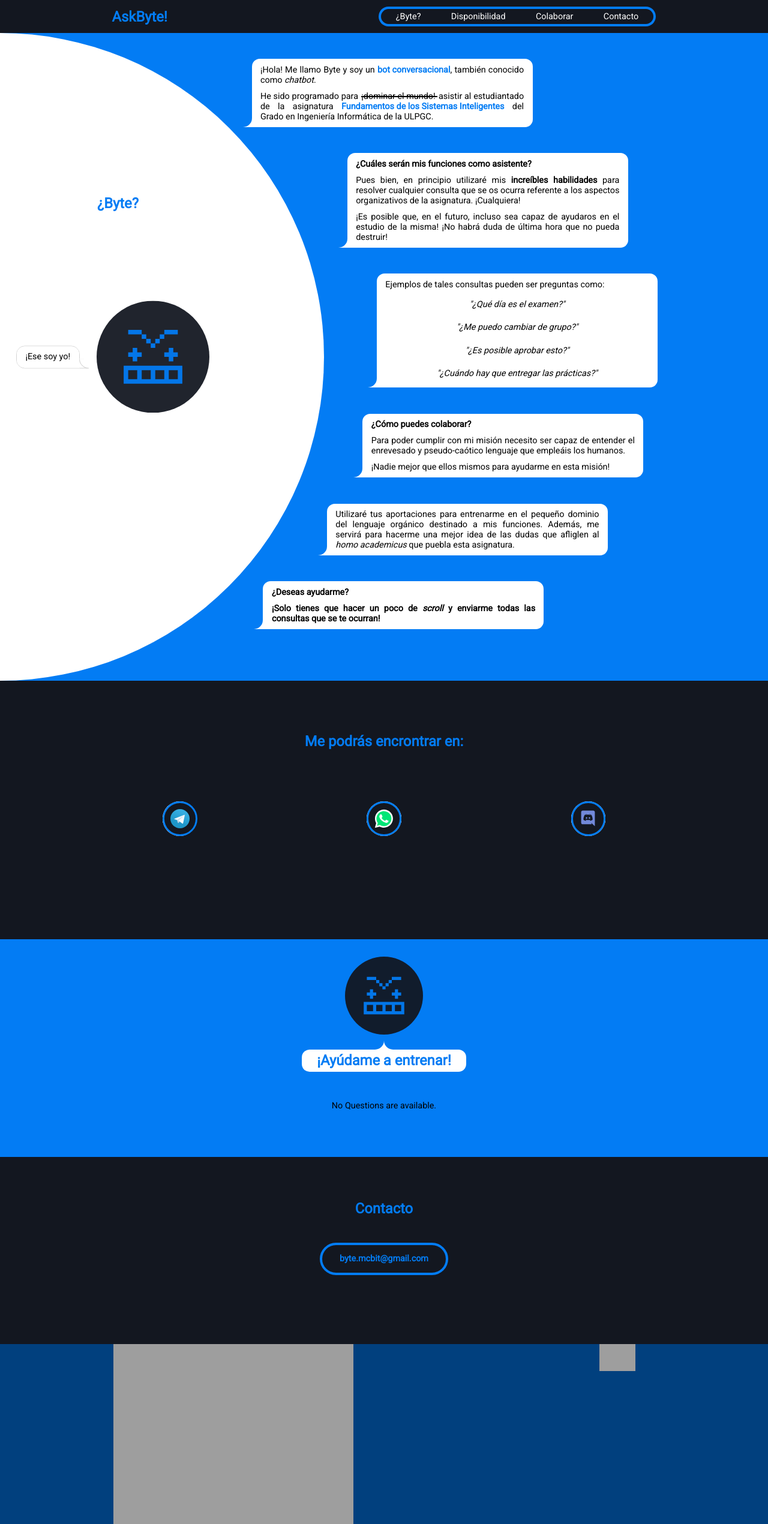
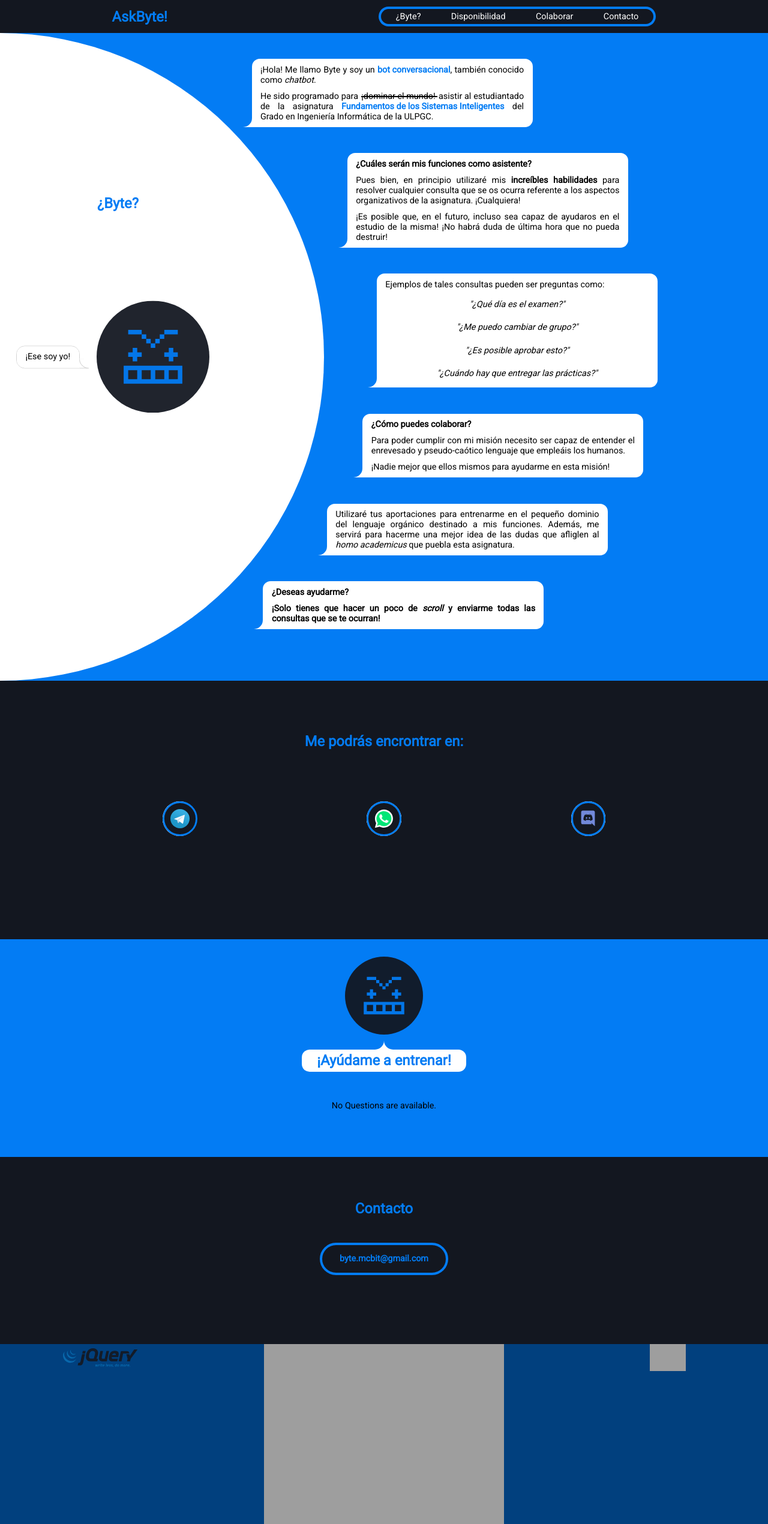
Before and after one commit to CaptainChameleon/ask-byte, a Django app: template ask_byte/templates/ask_byte/index.html in a window 1280 px wide. Shown: the whole page at 60% size. Run offline with Django 3.2, Linux system fonts and the light colour scheme; the template is opened without the code that fills it, so the values that code supplies are empty; grey boxes are pictures that could not be loaded.

Commit message:
Release - 1.1

```diff
--- a/ask_byte/templates/ask_byte/base.html
+++ b/ask_byte/templates/ask_byte/base.html
@@ -29,6 +29,7 @@
 
          <footer>
              {% block footer %}
+             <a href=""><img src="{% static '/ask_byte/Images/JQuery.svg' %}"  width="124" height="45"></a>
              <a href="https://www.djangoproject.com/"><img src="https://www.djangoproject.com/m/img/badges/djangomade124x25.gif" border="0" alt="Made with Django." title="Made with Django." /></a>
              <a href="https://www.heroku.com"><img src="{% static '/ask_byte/Images/built-on-heroku.svg' %}" width="124" height="45"></a>
              {% endblock %}
```
Also changed, not shown: ask_byte/static/ask_byte/Images/JQuery.svg (added).
